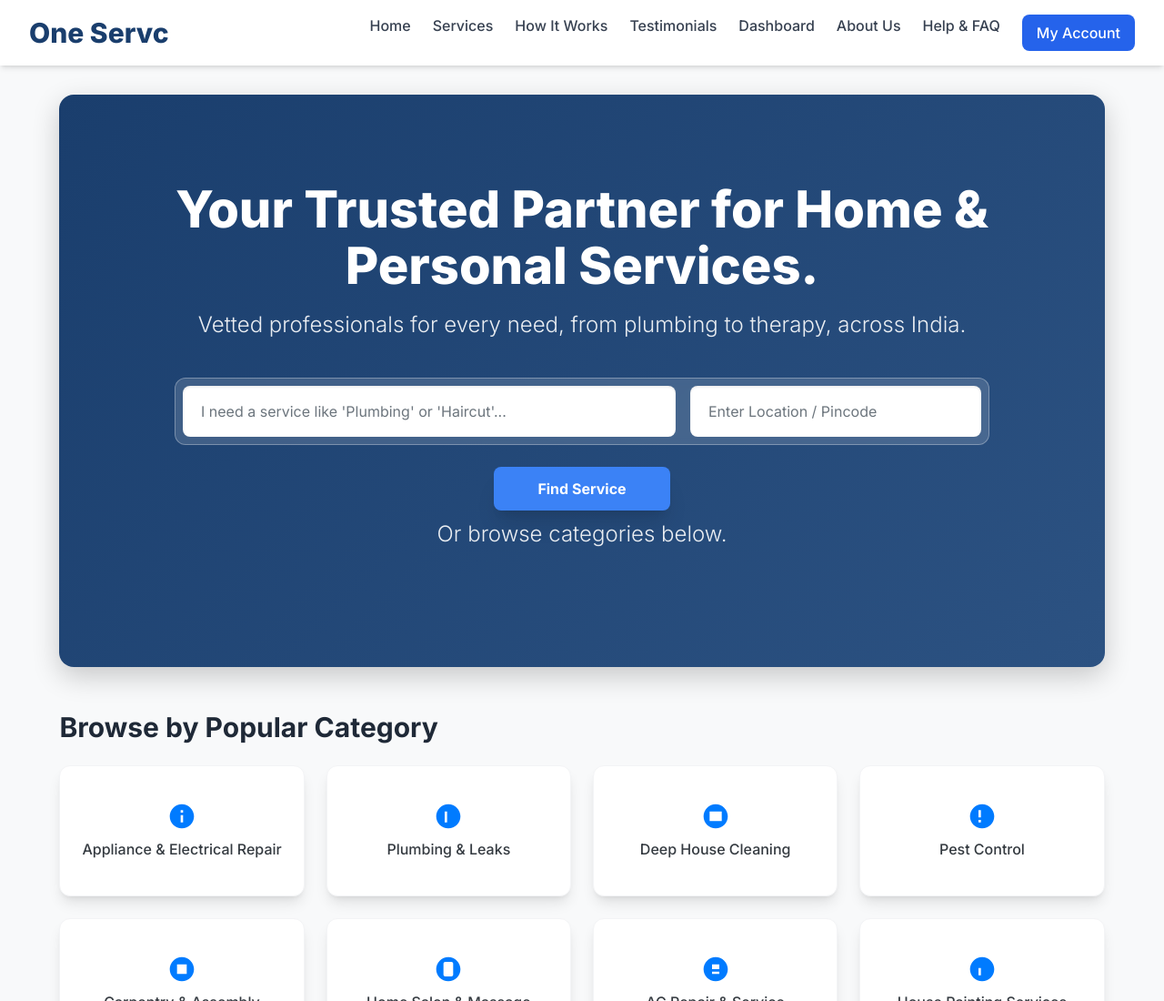
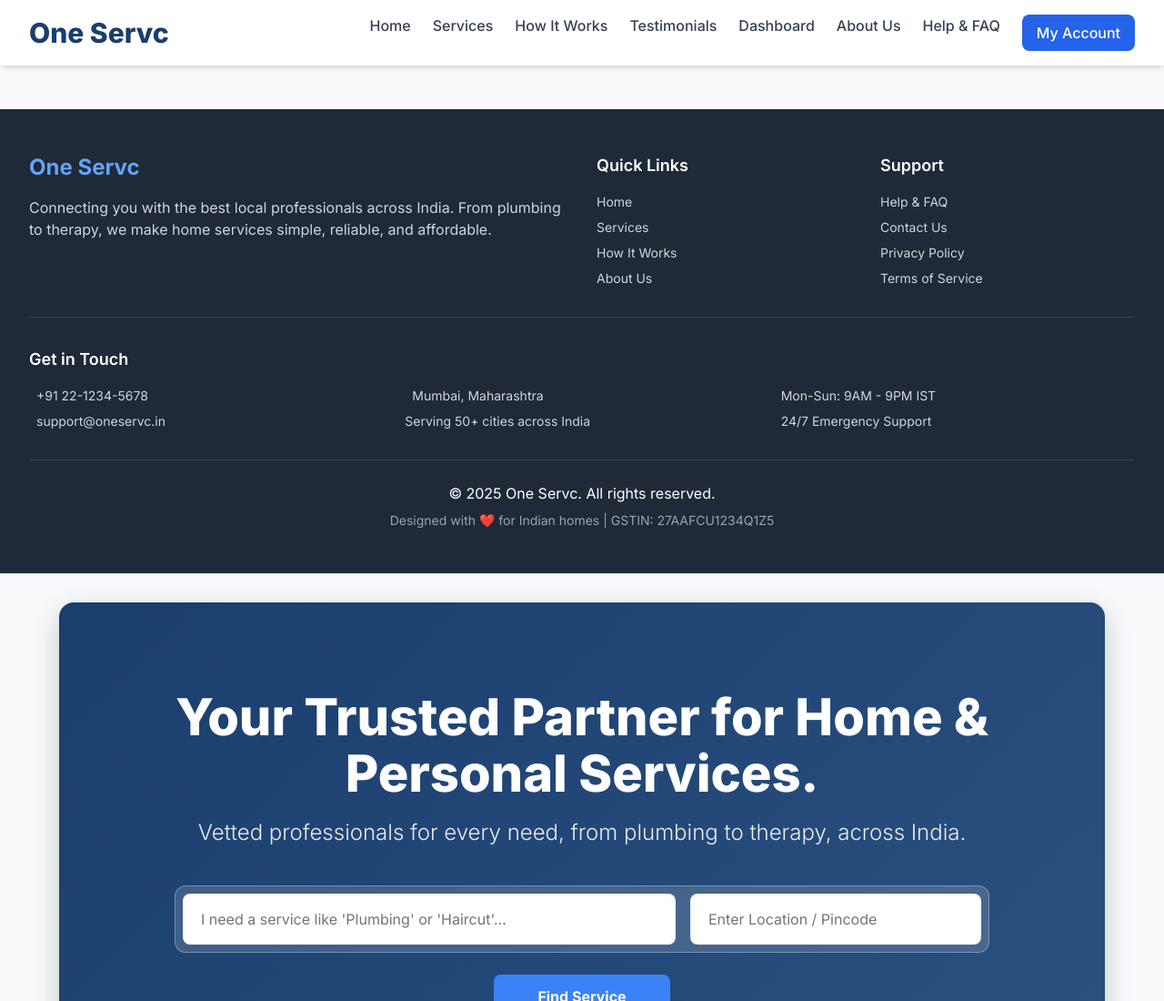
Before and after one commit to Bhaskar-4444/one-servc, a plain HTML site: page index.html in a window 1280 px wide. Shown: the top 1100 px of the page at 91% size. Drawn offline with nearby package versions, Linux system fonts and the light colour scheme.

Commit message:
added footer

```diff
--- a/index.html
+++ b/index.html
@@ -74,7 +74,66 @@
             <button class="w-full text-left px-4 py-3 text-gray-700 hover:bg-gray-50" onclick="checkAuthAndNavigate('dashboard'); toggleMobileMenu()">My Account</button>
         </div>
     </header>
-
+        <footer class="bg-gray-800 text-white mt-12">
+        <div class="max-w-7xl mx-auto px-4 sm:px-6 lg:px-8 py-12">
+            <div class="grid grid-cols-1 md:grid-cols-4 gap-8 mb-8">
+                <!-- Company Info -->
+                <div class="md:col-span-2">
+                    <h3 class="text-2xl font-bold mb-4 text-blue-400">One Servc</h3>
+                    <p class="text-gray-300 mb-4">Connecting you with the best local professionals across India. From plumbing to therapy, we make home services simple, reliable, and affordable.</p>
+                    <div class="flex space-x-4">
+                        <a href="#" class="text-gray-400 hover:text-blue-400"><i class="fab fa-facebook-f"></i></a>
+                        <a href="#" class="text-gray-400 hover:text-blue-400"><i class="fab fa-twitter"></i></a>
+                        <a href="#" class="text-gray-400 hover:text-blue-400"><i class="fab fa-instagram"></i></a>
+                        <a href="#" class="text-gray-400 hover:text-blue-400"><i class="fab fa-linkedin-in"></i></a>
+                    </div>
+                </div>
+                <!-- Quick Links -->
+                <div>
+                    <h4 class="text-lg font-semibold mb-4">Quick Links</h4>
+                    <ul class="space-y-2 text-sm">
+                        <li><a href="#" onclick="navigateTo('home')" class="text-gray-300 hover:text-blue-400">Home</a></li>
+                        <li><a href="#" onclick="navigateTo('listings')" class="text-gray-300 hover:text-blue-400">Services</a></li>
+                        <li><a href="#" onclick="navigateTo('howitworks')" class="text-gray-300 hover:text-blue-400">How It Works</a></li>
+                        <li><a href="#" onclick="navigateTo('about')" class="text-gray-300 hover:text-blue-400">About Us</a></li>
+                    </ul>
+                </div>
+                <!-- Support -->
+                <div>
+                    <h4 class="text-lg font-semibold mb-4">Support</h4>
+                    <ul class="space-y-2 text-sm">
+                        <li><a href="#" onclick="navigateTo('faq')" class="text-gray-300 hover:text-blue-400">Help & FAQ</a></li>
+                        <li><a href="#" onclick="navigateTo('contact')" class="text-gray-300 hover:text-blue-400">Contact Us</a></li>
+                        <li><a href="#" class="text-gray-300 hover:text-blue-400">Privacy Policy</a></li>
+                        <li><a href="#" class="text-gray-300 hover:text-blue-400">Terms of Service</a></li>
+                    </ul>
+                </div>
+            </div>
+            <!-- Contact Info -->
+            <div class="border-t border-gray-700 pt-8 mb-8">
+                <h4 class="text-lg font-semibold mb-4">Get in Touch</h4>
+                <div class="grid grid-cols-1 md:grid-cols-3 gap-6 text-sm">
+                    <div>
+                        <p class="text-gray-300 mb-2"><i class="fas fa-phone mr-2"></i> +91 22-1234-5678</p>
+                        <p class="text-gray-300"><i class="fas fa-envelope mr-2"></i> support@oneservc.in</p>
+                    </div>
+                    <div>
+                        <p class="text-gray-300 mb-2"><i class="fas fa-map-marker-alt mr-2"></i> Mumbai, Maharashtra</p>
+                        <p class="text-gray-300">Serving 50+ cities across India</p>
+                    </div>
+                    <div>
+                        <p class="text-gray-300 mb-2">Mon-Sun: 9AM - 9PM IST</p>
+                        <p class="text-gray-300">24/7 Emergency Support</p>
+                    </div>
+                </div>
+            </div>
+            <!-- Copyright -->
+            <div class="text-center border-t border-gray-700 pt-6">
+                <p>&copy; 2025 One Servc. All rights reserved.</p>
+                <p class="text-sm text-gray-400 mt-2">Designed with ❤️ for Indian homes | GSTIN: 27AAFCU1234Q1Z5</p>
+            </div>
+        </div>
+    </footer>
     <main id="app-container" class="flex-grow max-w-7xl mx-auto px-4 sm:px-6 lg:px-8 py-8"></main>
 
     <footer class="bg-gray-800 text-white mt-12">
```
